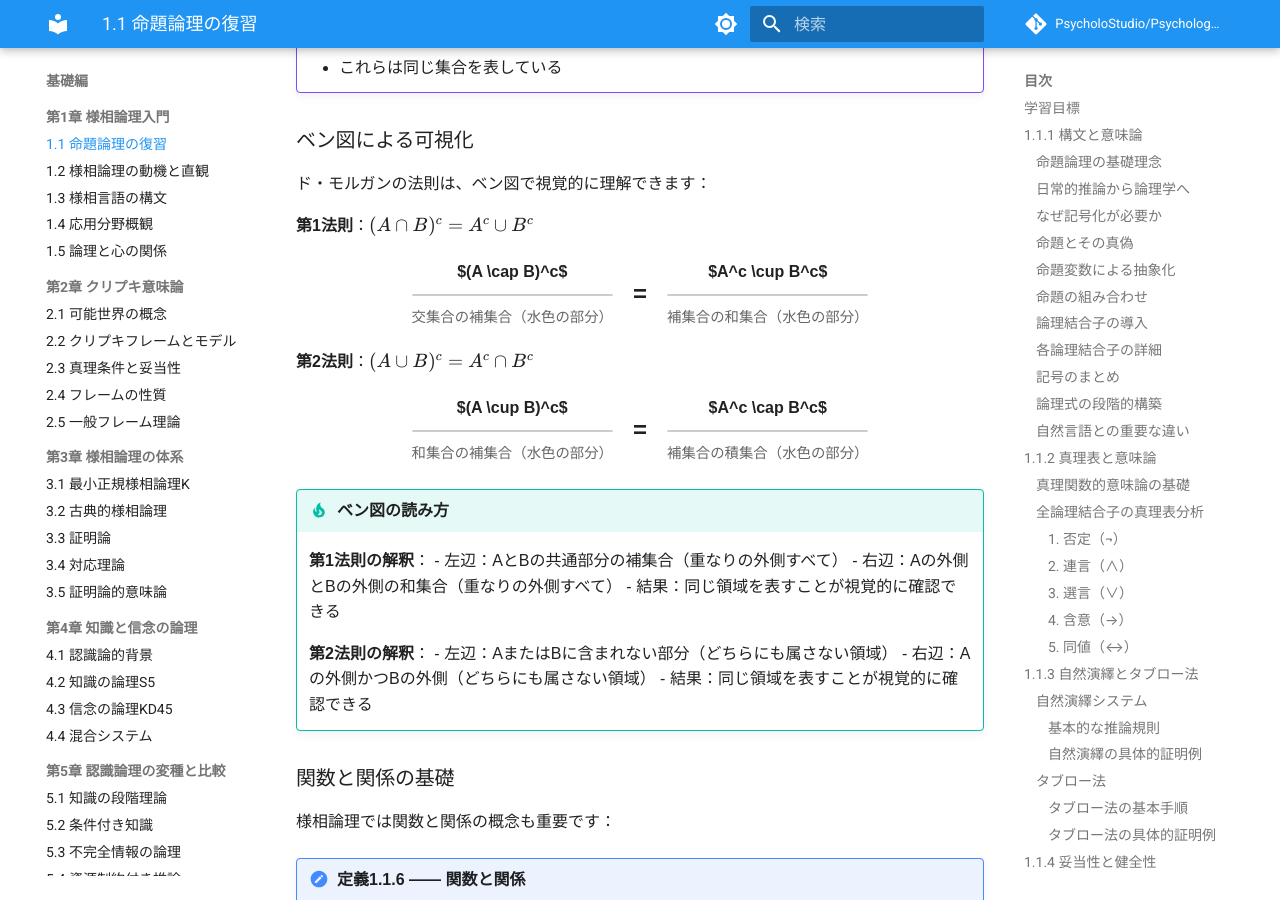
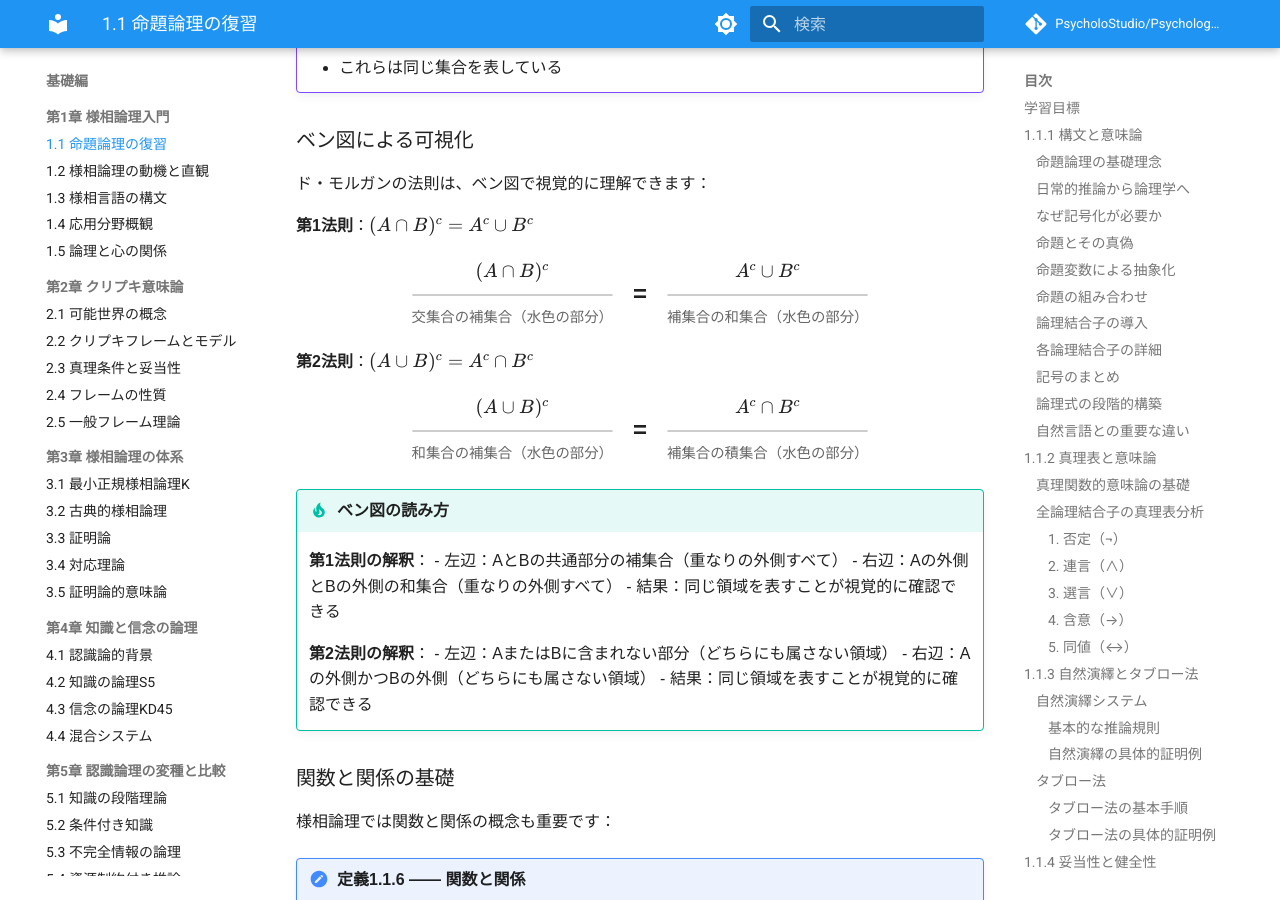
Before and after one commit to PsycholoStudio/Psychology-On-Epistemic-Logic, an MkDocs documentation site: the page built from docs/foundations/1-1-propositional-logic.md, in a window 1280 px wide and 900 px high, scrolled down 18950 px. Built offline with MkDocs 1.6.1 and Material for MkDocs 9.7.7, drawn with Linux system fonts in a browser that asks for light colours; comment, search, counter and statistics services are not loaded.

Commit message:
HTML要素内のKaTeX記法を修正
- $記法から\(\)記法に変更でKaTeXレンダリング対応
- ベン図コンテナ内の数式表記を正確に表示
- MkDocs Material環境での数式レンダリング問題を解決

🤖 Generated with [Claude Code](https://claude.ai/code)

Co-Authored-By: Claude <noreply@anthropic.com>

```diff
--- a/docs/foundations/1-1-propositional-logic.md
+++ b/docs/foundations/1-1-propositional-logic.md
@@ -655,7 +655,7 @@
 
 <div style="display: flex; justify-content: center; align-items: center; gap: 20px; margin: 20px 0;">
   <div style="text-align: center;">
-    <div style="font-weight: bold; margin-bottom: 10px;">$(A \cap B)^c$</div>
+    <div style="font-weight: bold; margin-bottom: 10px;">\((A \cap B)^c\)</div>
     <div id="demorgan-law1-left" style="background: white; border: 1px solid #ccc; border-radius: 8px;"></div>
     <div style="font-size: 0.9em; color: #666; margin-top: 10px;">交集合の補集合（水色の部分）</div>
   </div>
@@ -663,7 +663,7 @@
   <div style="font-size: 24px; font-weight: bold;">=</div>
 
   <div style="text-align: center;">
-    <div style="font-weight: bold; margin-bottom: 10px;">$A^c \cup B^c$</div>
+    <div style="font-weight: bold; margin-bottom: 10px;">\(A^c \cup B^c\)</div>
     <div id="demorgan-law1-right" style="background: white; border: 1px solid #ccc; border-radius: 8px;"></div>
     <div style="font-size: 0.9em; color: #666; margin-top: 10px;">補集合の和集合（水色の部分）</div>
   </div>
@@ -673,7 +673,7 @@
 
 <div style="display: flex; justify-content: center; align-items: center; gap: 20px; margin: 20px 0;">
   <div style="text-align: center;">
-    <div style="font-weight: bold; margin-bottom: 10px;">$(A \cup B)^c$</div>
+    <div style="font-weight: bold; margin-bottom: 10px;">\((A \cup B)^c\)</div>
     <div id="demorgan-law2-left" style="background: white; border: 1px solid #ccc; border-radius: 8px;"></div>
     <div style="font-size: 0.9em; color: #666; margin-top: 10px;">和集合の補集合（水色の部分）</div>
   </div>
@@ -681,7 +681,7 @@
   <div style="font-size: 24px; font-weight: bold;">=</div>
 
   <div style="text-align: center;">
-    <div style="font-weight: bold; margin-bottom: 10px;">$A^c \cap B^c$</div>
+    <div style="font-weight: bold; margin-bottom: 10px;">\(A^c \cap B^c\)</div>
     <div id="demorgan-law2-right" style="background: white; border: 1px solid #ccc; border-radius: 8px;"></div>
     <div style="font-size: 0.9em; color: #666; margin-top: 10px;">補集合の積集合（水色の部分）</div>
   </div>
```
